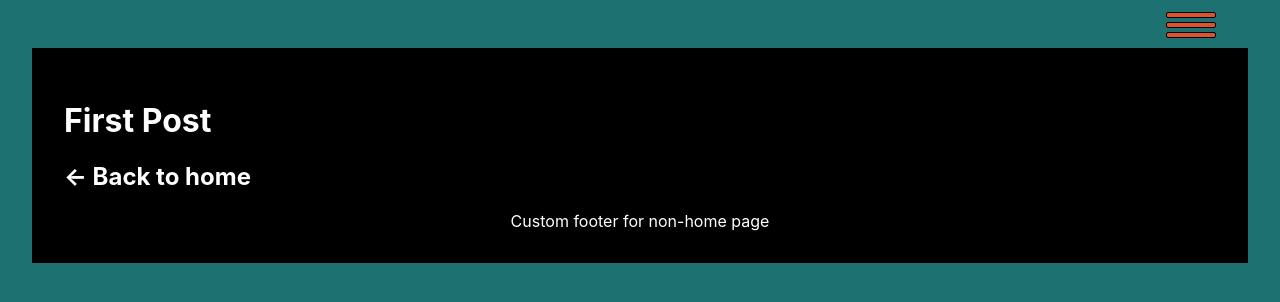
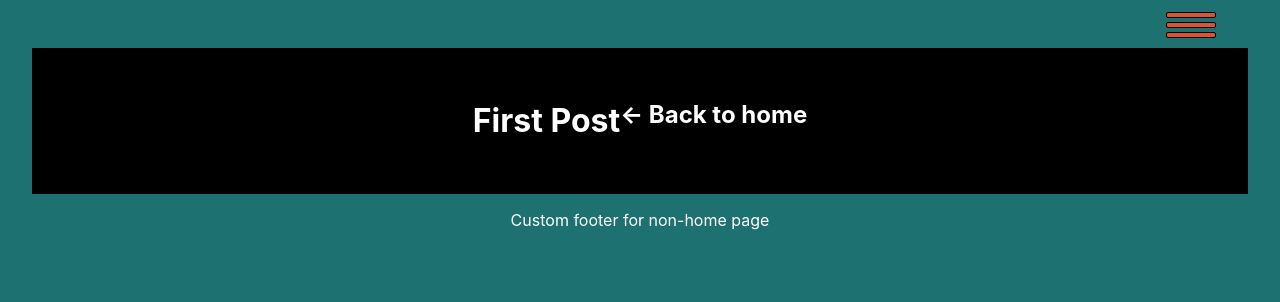
Before and after one commit to off2mxrs/portfolio2023, a Next.js app: page /first-post in a window 1280 px wide. Shown: the top 302 px of the page. Built offline with nearby package versions, Linux system fonts and the light colour scheme.

Commit message:
show page placements

```diff
--- a/components/layout.js
+++ b/components/layout.js
@@ -38,16 +38,18 @@ export default function Layout({ children, home }) {
   } else {
     // showPage layout
     return (
+     <div>
       <div className={`${styles.container} ${styles.showPage}`}>
         <header>
           <Navigation />
         </header>
 
-        <main>
+        <main className={styles.showPageContainer}>
           {children}
         </main>
-        <footer>Custom footer for non-home page</footer>
       </div>
+      <footer className={styles.footer}>Custom footer for non-home page</footer>
+     </div>
     );
   }
 }
--- a/components/layout.module.css
+++ b/components/layout.module.css
@@ -2,11 +2,6 @@
     width: 95%;
     max-width: 1850px;
     margin: 3rem auto 1rem;
-  }
-
-  .showPage {
-    background-color: black;
-    padding: 2rem;
   }
 
   .pod {
@@ -42,6 +37,22 @@
     align-items: center;
   }
 
+  /* Show Page */
+
+  .showPage {
+    background-color: black;
+    padding: 2rem;
+  }
+
+  .showPageContainer {
+    display: flex;
+    justify-content: center;
+  }
+
+  .footer {
+    margin: 16px 0;
+  }
+
   @media (min-width: 550px) {
     .pod {
       padding: 2rem;
--- a/pages/index.js
+++ b/pages/index.js
@@ -136,6 +136,12 @@ export default function Home({ allPostsData }) {
             <li>public radio 2022 - present</li>
             <li>public radio 2022 - present</li>
           </ul>
+          <ul className={`${utilStyles.skills}`}>
+            <li><h3>google analytics</h3></li>
+            <li>public radio 2022 - present</li>
+            <li>public radio 2022 - present</li>
+            <li>public radio 2022 - present</li>
+          </ul>
         </div>
       </section>
 
```
Also changed, not shown: pages/posts/[id].js (+13 -1 lines).
